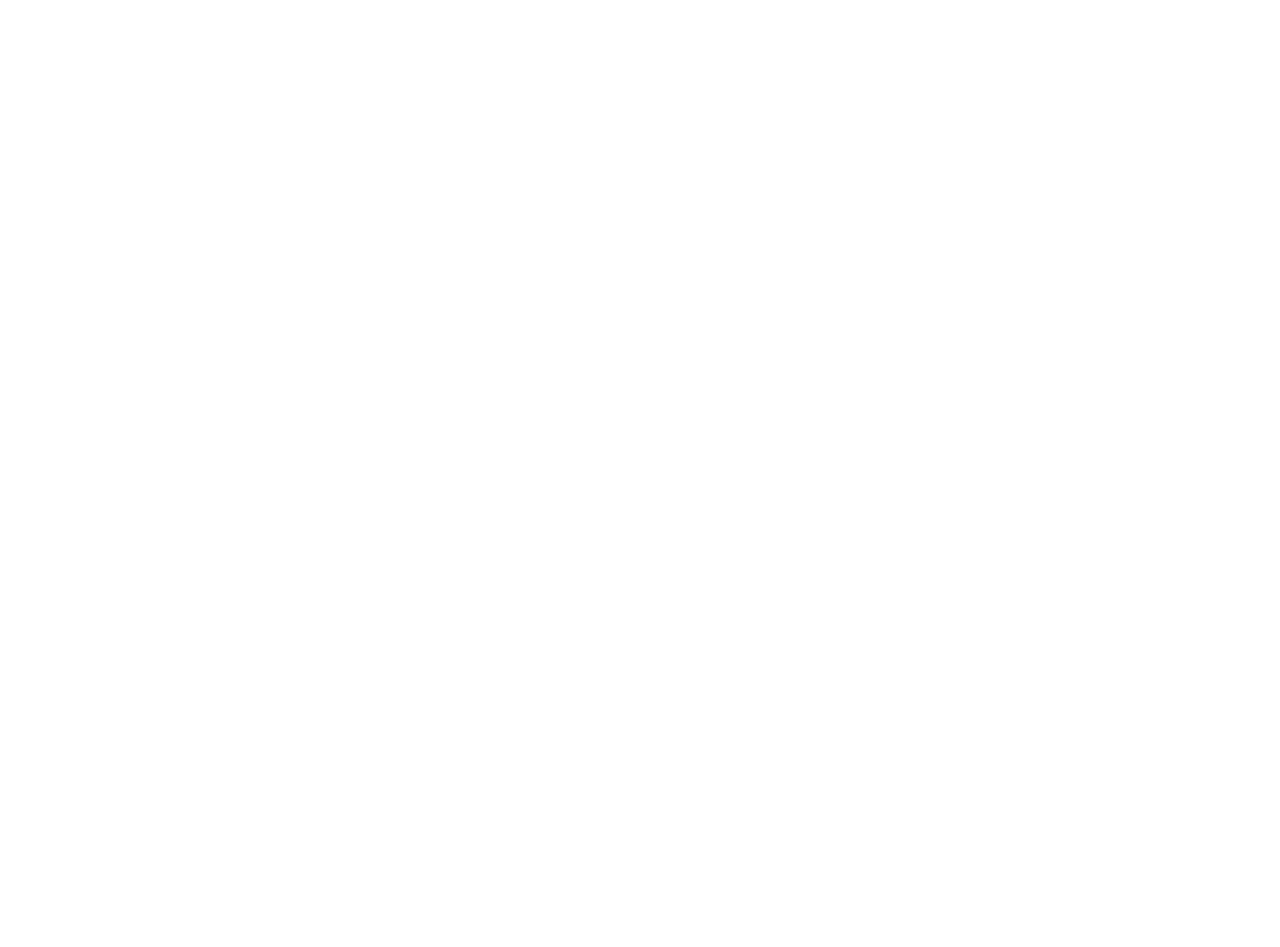
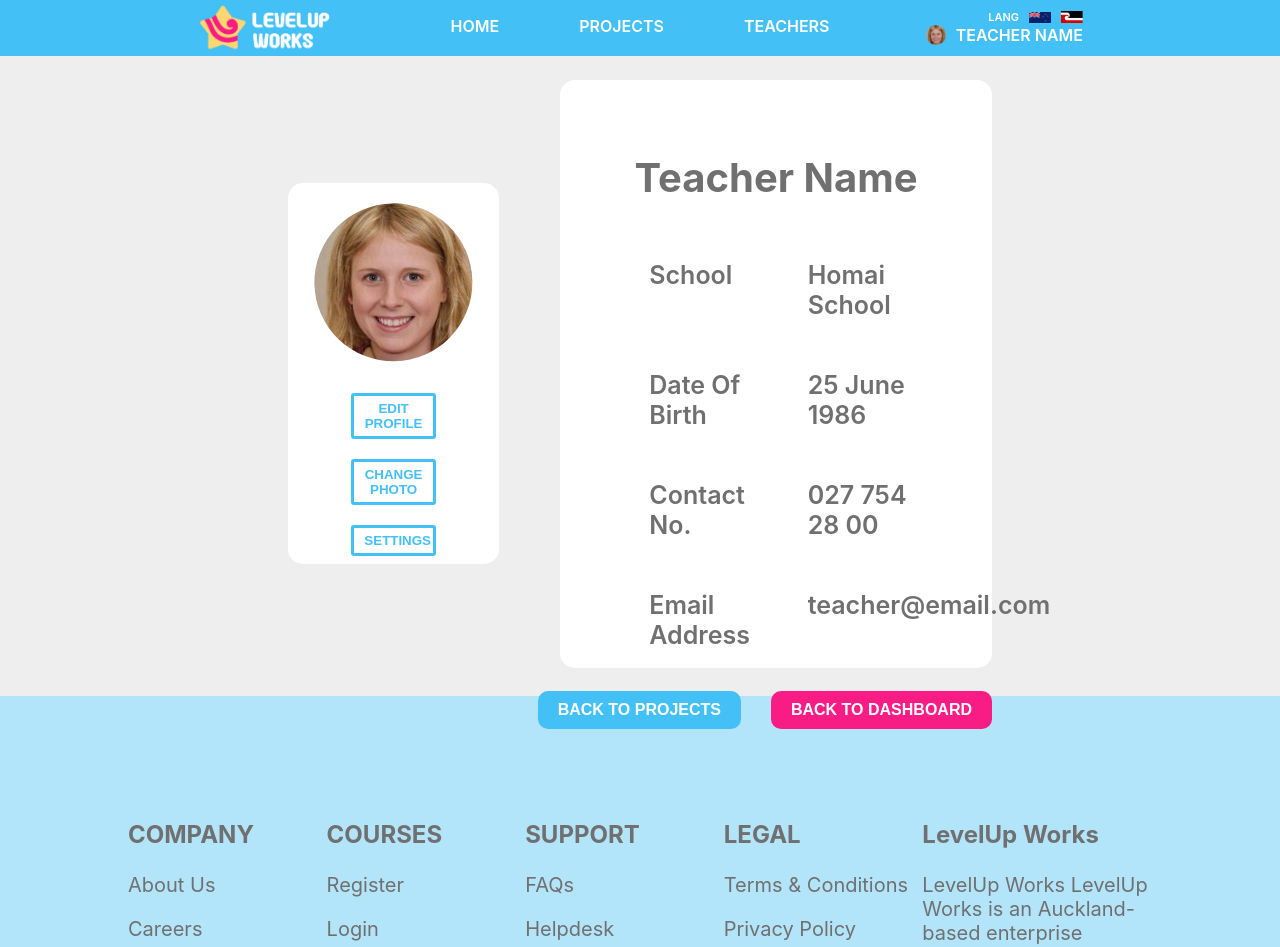
Before and after one commit to Neihana-G/ReactAndRoll-ProjectX, a React (Create React App) app: page /teacher-profile in a window 1280 px wide. Before the commit this address had no page. Shown: the top 947 px of the page. Before the commit the page ends 800 px from the top, so only its background shows below. Built offline with nearby package versions, Linux system fonts and the light colour scheme; a web font is replaced by a local one.

Commit message:
Added big blue footer in common, the blue header, updated help requests and added the teacher profile page

```diff
--- a/src/App.js
+++ b/src/App.js
@@ -1,12 +1,14 @@
 import Home from "./pages/Home/Home";
 import TeacherDashboard from "./pages/TeacherDashboard/TeacherDashboard";
 import HelpRequests from "./Components/teacherDashboard/helpRequests/HelpRequests";
+import TeacherProfile from "./pages/TeacherProfile/TeacherProfile";
 import { Routes, Route, Navlink } from "react-router-dom";
 function App() {
     return (
         <div className="App">
             <Routes>
                 <Route path="/" element={<Home />}></Route>
+
                 <Route path="/teacher-dashboard" element={<TeacherDashboard />}>
                     <Route path="progress-tracker" element={"Tracker"}></Route>
                     <Route path="student-profile" element={"Profiles"}></Route>
@@ -20,6 +22,10 @@
                     ></Route>
                     <Route path="project-library" element={"library"}></Route>
                 </Route>
+                <Route
+                    path="/teacher-profile"
+                    element={<TeacherProfile />}
+                ></Route>
             </Routes>
         </div>
     );
--- /dev/null
+++ b/src/Components/common/BlueBigFooter.jsx
@@ -0,0 +1,46 @@
+import styles from "./BlueBigFooter.module.css";
+
+export default function BlueBigFooter() {
+    return (
+        <div className={styles.blueFooter}>
+            <div className={styles.container}>
+                <div>
+                    <h3>COMPANY</h3>
+                    <p>About Us</p>
+                    <p>Careers</p>
+                    <p>Partners</p>
+                </div>
+                <div>
+                    <h3>COURSES</h3>
+                    <p>Register</p>
+                    <p>Login</p>
+                    <p>Projects</p>
+                    <p>Teachers</p>
+                    <p>Parents</p>
+                    <p>Resources</p>
+                </div>
+                <div>
+                    <h3>SUPPORT</h3>
+                    <p>FAQs</p>
+                    <p>Helpdesk</p>
+                    <p>Contact Us</p>
+                </div>
+                <div>
+                    <h3>LEGAL</h3>
+                    <p>Terms & Conditions</p>
+                    <p>Privacy Policy</p>
+                </div>
+                <div>
+                    <h3>LevelUp Works</h3>
+                    <p>
+                        LevelUp Works LevelUp Works is an Auckland-based
+                        enterprise dedicated to developing game-based learning
+                        software to help teachers in response to the New Zealand
+                        Digital Technologies & Hangarau Matihiko. <br />
+                        alan@levelupworks.com <br /> (021) 668 185
+                    </p>
+                </div>
+            </div>
+        </div>
+    );
+}
--- /dev/null
+++ b/src/Components/common/BlueBigFooter.module.css
@@ -0,0 +1,31 @@
+.blueFooter {
+    width: 100%;
+    height: 40vh;
+    background-color: #b2e4fa;
+    display: flex;
+    justify-content: center;
+    padding-top: 100px;
+}
+
+.container {
+    width: 80%;
+
+    display: grid;
+    grid-template-columns: repeat(5, 1fr);
+    justify-content: center;
+}
+.container div {
+    /* padding-left: 40%; */
+}
+.container div h3 {
+    font-size: 24px;
+    color: #707070;
+}
+.container div p {
+    font-size: 20px;
+    color: #707070;
+}
+.container div p:hover {
+    text-decoration: underline;
+    cursor: pointer;
+}
--- /dev/null
+++ b/src/Components/common/Footer.jsx
@@ -0,0 +1,16 @@
+export default function Footer() {
+    return (
+        <div
+            style={{
+                width: "100%",
+                height: "7vh",
+                backgroundColor: "white",
+                display: "flex",
+                alignItems: "center",
+                justifyContent: "center",
+            }}
+        >
+            <p style={{ color: "#707070", fontSize: "16px" }}>@LevelUp Works</p>
+        </div>
+    );
+}
--- /dev/null
+++ b/src/Components/common/HomeHeader.jsx
@@ -0,0 +1,33 @@
+import styles from "./HomeHeader.module.css";
+import logo from "../../assets/NavBar/LevelUpWorks-white.png";
+import { NavLink } from "react-router-dom";
+import nzFLag from "../../assets/NavBar/NZFlag.png";
+import maoriFlag from "../../assets/NavBar/MaoriFlag.png";
+export default function HomeHeader() {
+    return (
+        <div className={styles.homeHeader}>
+            <div className={styles.container}>
+                <img src={logo} alt="home-logo" />
+            </div>
+            <div className={styles.navlinks}>
+                <NavLink>Home</NavLink>
+                <NavLink>Projects</NavLink>
+                <NavLink>Teachers</NavLink>
+            </div>
+            <div className={styles.loginContainer}>
+                <div>
+                    <p style={{ fontSize: "11px" }}>LANG</p>
+                    <img src={nzFLag} alt="NZ-Flag" />
+                    <img src={maoriFlag} alt="NZ-Flag" />
+                </div>
+                <div>
+                    <img
+                        src="/images/teachers/JasminaSalvador.png"
+                        alt="profile"
+                    />
+                    <p>TEACHER NAME</p>
+                </div>
+            </div>
+        </div>
+    );
+}
--- /dev/null
+++ b/src/Components/common/HomeHeader.module.css
@@ -0,0 +1,53 @@
+.homeHeader {
+    width: 100%;
+    height: 7vh;
+    background-color: #43c0f6;
+    display: flex;
+    justify-content: center;
+}
+.container {
+    display: flex;
+    flex-direction: column;
+    justify-content: center;
+    align-items: flex-start;
+    width: 20%;
+    height: 100%;
+}
+.homeHeader img {
+    max-height: 90%;
+}
+.navlinks {
+    width: 30%;
+    display: flex;
+    justify-content: center;
+    align-items: flex-end;
+}
+.navlinks a {
+    margin: 20px 40px;
+    text-transform: uppercase;
+    text-decoration: none;
+    color: white;
+    font-size: 16px;
+    font-weight: 600;
+}
+.loginContainer {
+    display: flex;
+    flex-direction: column;
+    justify-content: center;
+    align-items: flex-end;
+    width: 20%;
+}
+.loginContainer img {
+    max-width: 22px;
+    margin: 0 5px;
+}
+.loginContainer div {
+    display: flex;
+    align-items: center;
+}
+.loginContainer p {
+    font-weight: 600;
+    font-size: 16px;
+    color: white;
+    margin: 0 5px;
+}
--- a/src/Components/common/SideBar.module.css
+++ b/src/Components/common/SideBar.module.css
@@ -52,6 +52,10 @@
     bottom: 0;
     right: 0;
     border-radius: 10px 0px 0px 10px;
+    z-index: 10;
+}
+.openCloseBtn:hover {
+    cursor: pointer;
 }
 .bottomOfSidebar {
     position: relative;
--- a/src/Components/teacherDashboard/helpRequests/HelpRequests.jsx
+++ b/src/Components/teacherDashboard/helpRequests/HelpRequests.jsx
@@ -25,9 +25,7 @@
         e.preventDefault();
         // e.stopPropagation();
         setScrollStartpos(e.clientY);
-        console.log("thumb: ", thumbPos);
         if (content.current) setInitialScrollTop(content.current.scrollTop);
-        console.log("Mouse down");
         setIsDragging(true);
     }, []);
 
@@ -46,7 +44,6 @@
         e.preventDefault();
         e.stopPropagation();
         if (isDragging) {
-            console.log(scrollStartPos, e.clientY);
             const deltaY = scrollStartPos - e.clientY;
             content.current.scrollTop = initialScrollTop - deltaY * 2;
         }
@@ -87,7 +84,6 @@
 
     useEffect(() => {
         if (scrollbar.current && content.current) {
-            console.log("use effect");
             setThumbPos(
                 scrollbar.current.clientHeight * scrollPosition -
                     thumbHeight * scrollPosition
--- a/src/Components/teacherDashboard/helpRequests/HelpRequests.module.css
+++ b/src/Components/teacherDashboard/helpRequests/HelpRequests.module.css
@@ -20,6 +20,7 @@
 .helpMainContent {
     width: 90%;
     height: 80%;
+    border-radius: 30px;
     background-color: #ffffff80;
     font-family: "Nunito", sans-serif;
     overflow: hidden;
@@ -99,6 +100,7 @@
 
 /* No top or bottom set for the thumb. That will be controlled by JavaScript. */
 .scrollbar_thumb {
+    cursor: pointer;
     position: absolute;
     background-color: #43c0f6;
     border-radius: 30px;
--- a/src/pages/TeacherDashboard/TeacherDashboard.jsx
+++ b/src/pages/TeacherDashboard/TeacherDashboard.jsx
@@ -12,6 +12,7 @@
 import submissionsImgsSelected from "../../assets/TeacherDashboard/projectSubmissionsSelected.png";
 import projectLibraryImg from "../../assets/TeacherDashboard/projectLibrary.png";
 import projectLibraryImgSelected from "../../assets/TeacherDashboard/projectLibrarySelected.png";
+import Footer from "../../Components/common/Footer";
 
 export default function TeacherDashboard() {
     const sidebarPaths = [
@@ -53,6 +54,7 @@
                 <SideBar pages={sidebarPaths} style={{ height: "90vh" }} />
                 <Outlet />
             </div>
+            <Footer />
         </div>
     );
 }
--- /dev/null
+++ b/src/pages/TeacherProfile/TeacherProfile.jsx
@@ -0,0 +1,53 @@
+import HomeHeader from "../../Components/common/HomeHeader";
+import styles from "./TeacherProfile.module.css";
+import BlueBigFooter from "../../Components/common/BlueBigFooter";
+export default function TeacherProfile() {
+    return (
+        <div>
+            <HomeHeader />
+            <div className={styles.profileBody}>
+                <div className={styles.mainContent}>
+                    <div className={styles.teacherInfo}>
+                        <div className={styles.profileDisplayLeft}>
+                            <img
+                                src="/images/teachers/JasminaSalvador.png"
+                                alt=""
+                                teacher-profile
+                            />
+                            <button>Edit Profile</button>
+                            <button>Change Photo</button>
+                            <button>Settings</button>
+                        </div>
+                        <div className={styles.profileDisplayRight}>
+                            <h2>Teacher Name</h2>
+                            <div>
+                                <p className={styles.infoType}>School</p>
+                                <p className={styles.info}>Homai School</p>
+                            </div>
+                            <div>
+                                <p className={styles.infoType}>Date Of Birth</p>
+                                <p className={styles.info}>25 June 1986</p>
+                            </div>
+                            <div>
+                                <p className={styles.infoType}>Contact No.</p>
+                                <p className={styles.info}>027 754 28 00</p>
+                            </div>
+                            <div>
+                                <p className={styles.infoType}>Email Address</p>
+                                <p className={styles.info}>teacher@email.com</p>
+                            </div>
+                        </div>
+                    </div>
+
+                    <div className={styles.backButtons}>
+                        <button style={{ background: "#43c0f6" }}>
+                            Back to projects
+                        </button>
+                        <button>back to dashboard</button>
+                    </div>
+                </div>
+            </div>
+            <BlueBigFooter />
+        </div>
+    );
+}
--- /dev/null
+++ b/src/pages/TeacherProfile/TeacherProfile.module.css
@@ -0,0 +1,98 @@
+.profileBody {
+    background-color: #eeeeee;
+    width: 100%;
+    display: flex;
+    justify-content: center;
+}
+.mainContent {
+    width: 55%;
+    height: 80vh;
+    display: flex;
+    flex-direction: column;
+}
+.teacherInfo {
+    width: 100%;
+    height: 100vh;
+    display: flex;
+    justify-content: space-between;
+    align-items: center;
+}
+.infoType {
+    color: grey;
+}
+.profileDisplayRight {
+    display: flex;
+    flex-direction: column;
+    align-items: center;
+    width: 50%;
+    background-color: #ffffff;
+    border-radius: 15px;
+    padding: 40px;
+    max-height: 80%;
+}
+.profileDisplayRight h2 {
+    font-size: 40px;
+    color: #707070;
+}
+.profileDisplayRight div {
+    display: flex;
+    width: 90%;
+    justify-content: center;
+    text-align: left;
+}
+.profileDisplayRight div p {
+    width: 40%;
+    text-align: left;
+    padding-left: 10%;
+    font-size: 25px;
+    font-weight: 600;
+    color: #707070;
+}
+.profileDisplayLeft {
+    width: 30%;
+    height: 60%;
+    background-color: #fff;
+    border-radius: 15px;
+    display: flex;
+    flex-direction: column;
+    align-items: center;
+    justify-content: center;
+}
+.profileDisplayLeft img {
+    margin: 20px;
+}
+.profileDisplayLeft button {
+    border: 3px solid #43c0f6;
+    border-radius: 3px;
+    background: white;
+    padding: 5px 10px;
+    width: 40%;
+    margin: 10px 0;
+    text-transform: uppercase;
+    color: #43c0f6;
+    font-weight: 700;
+    /* box-shadow: 1px 3px 2px 0 #3d93b8; */
+    transition-duration: 0.3s;
+}
+.profileDisplayLeft button:hover {
+    cursor: pointer;
+    box-shadow: 2px 4px 10px 0 #3d93b8;
+    transition-duration: 0.3s;
+}
+.backButtons {
+    align-self: flex-end;
+}
+.backButtons button {
+    margin: 00px 0 30px 30px;
+    font-size: 16px;
+    text-transform: uppercase;
+    font-weight: 600;
+    color: white;
+    background-color: #f91c85;
+    border: none;
+    padding: 10px 20px;
+    border-radius: 10px;
+}
+.backButtons button:hover {
+    cursor: pointer;
+}
```
